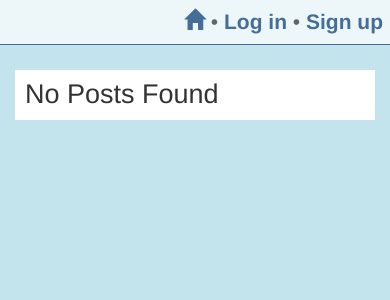
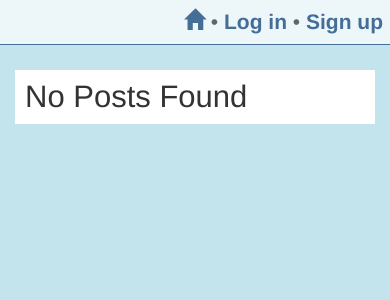
Before and after one commit to BaySchoolCS2/ProjectRepo, a Python web app: template application/templates/dashboard.html in a window 390 px wide. Shown: the top 300 px of the page. Run offline with Jinja, Linux system fonts and the light colour scheme; the template is opened without the code that fills it, so the values that code supplies are empty; some libraries are stand-ins or nearby versions.

Commit message:
Update style.css

```diff
--- a/application/static/css/style.css
+++ b/application/static/css/style.css
@@ -149,7 +149,7 @@ body{
     .npf{
         background: #FFFFFF;
         border: 3px solid #FFFFFF;
-        font-size: 27px;
+        font-size: 31px;
         padding: 7px;
         text-align: left;
         display:block;
@@ -166,7 +166,7 @@ body{
     }
 
     .by{
-        font-size: 12px;
+        font-size: 31px;
     }
 
     .container {
```
